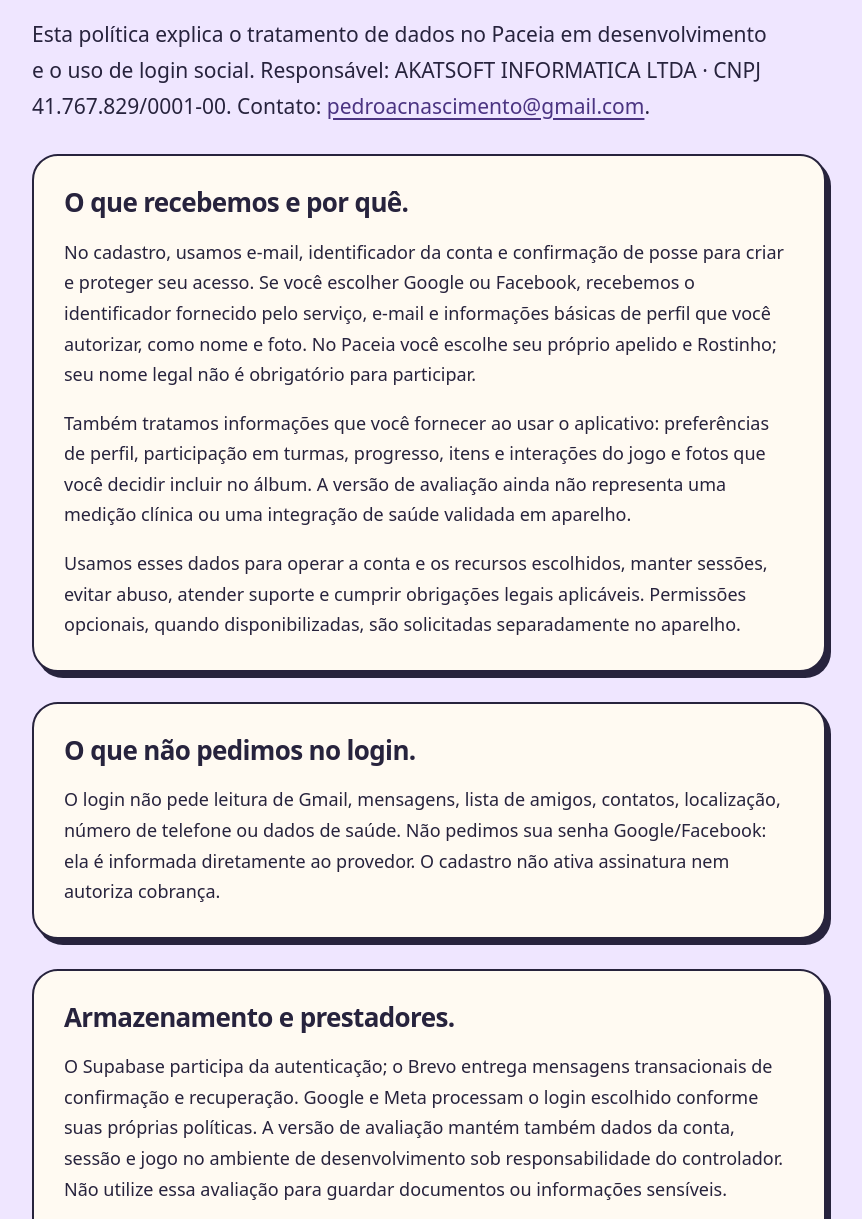
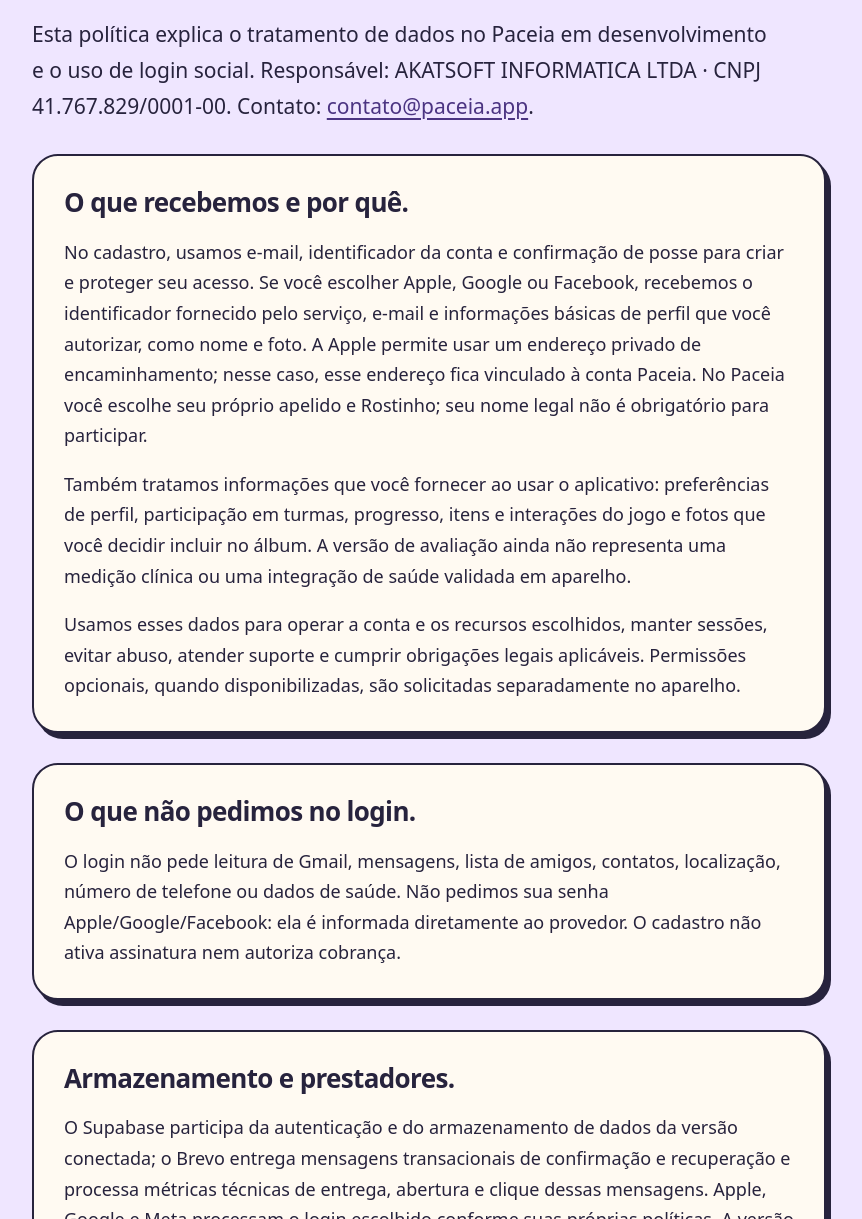
Before and after one commit to Akatsoft/paceia-public, a plain HTML site: page privacidade.html in a window 1280 px wide. Shown: the part 267-1486 px from the top of the page, without its empty margins (211-1073 px from the left). Drawn offline with Linux system fonts and the light colour scheme.

Commit message:
Update Akatsoft support contact and Apple data instructions

```diff
--- a/privacidade.html
+++ b/privacidade.html
@@ -1,8 +1,8 @@
-<!doctype html><html lang="pt-BR"><head><meta charset="utf-8"><meta name="viewport" content="width=device-width,initial-scale=1"><meta name="description" content="Paceia: conheça o aplicativo, sua privacidade e como excluir seus dados."><title>POLÍTICA DE PRIVACIDADE — Paceia</title><link rel="icon" href="assets/caju.svg" type="image/svg+xml"><link rel="stylesheet" href="style.css"></head><body><a class="skip" href="#conteudo">Pular para o conteúdo</a><header><a class="brand" href="index.html" aria-label="Paceia, início">paceia</a><nav aria-label="Menu principal"><a href="privacidade.html">Privacidade</a><a href="excluir-dados.html">Excluir dados</a></nav></header><main id="conteudo"><p class="eyebrow">POLÍTICA DE PRIVACIDADE</p><h1>Sua conta. Seus dados.</h1>
-    <p class="lead">Esta política explica o tratamento de dados no Paceia em desenvolvimento e o uso de login social. Responsável: AKATSOFT INFORMATICA LTDA · CNPJ 41.767.829/0001-00. Contato: <a href="mailto:pedroacnascimento@gmail.com">pedroacnascimento@gmail.com</a>.</p>
-    <section><h2>O que recebemos e por quê.</h2><p>No cadastro, usamos e-mail, identificador da conta e confirmação de posse para criar e proteger seu acesso. Se você escolher Google ou Facebook, recebemos o identificador fornecido pelo serviço, e-mail e informações básicas de perfil que você autorizar, como nome e foto. No Paceia você escolhe seu próprio apelido e Rostinho; seu nome legal não é obrigatório para participar.</p><p>Também tratamos informações que você fornecer ao usar o aplicativo: preferências de perfil, participação em turmas, progresso, itens e interações do jogo e fotos que você decidir incluir no álbum. A versão de avaliação ainda não representa uma medição clínica ou uma integração de saúde validada em aparelho.</p><p>Usamos esses dados para operar a conta e os recursos escolhidos, manter sessões, evitar abuso, atender suporte e cumprir obrigações legais aplicáveis. Permissões opcionais, quando disponibilizadas, são solicitadas separadamente no aparelho.</p></section>
-    <section><h2>O que não pedimos no login.</h2><p>O login não pede leitura de Gmail, mensagens, lista de amigos, contatos, localização, número de telefone ou dados de saúde. Não pedimos sua senha Google/Facebook: ela é informada diretamente ao provedor. O cadastro não ativa assinatura nem autoriza cobrança.</p></section>
-    <section><h2>Armazenamento e prestadores.</h2><p>O Supabase participa da autenticação; o Brevo entrega mensagens transacionais de confirmação e recuperação. Google e Meta processam o login escolhido conforme suas próprias políticas. A versão de avaliação mantém também dados da conta, sessão e jogo no ambiente de desenvolvimento sob responsabilidade do controlador. Não utilize essa avaliação para guardar documentos ou informações sensíveis.</p><p>Esses serviços podem processar dados fora do Brasil. Limitamos o envio ao que é necessário para a função utilizada. Não vendemos dados pessoais nem usamos os dados recebidos de Google/Facebook para publicidade.</p><p>A página institucional não usa ferramentas de publicidade, analytics ou cookies de rastreamento. A hospedagem registra informações técnicas de acesso segundo suas próprias condições. No aplicativo, armazenamento de sessão e credenciais protegidas sustentam o acesso; senhas do Paceia são armazenadas por hash, não em texto aberto.</p></section>
+<!doctype html><html lang="pt-BR"><head><meta charset="utf-8"><meta name="viewport" content="width=device-width,initial-scale=1"><meta name="description" content="Paceia: conheça o aplicativo, sua privacidade e como excluir seus dados."><title>POLÍTICA DE PRIVACIDADE — Paceia</title><link rel="icon" href="assets/caju.svg" type="image/svg+xml"><link rel="stylesheet" href="style.css"></head><body><a class="skip" href="#conteudo">Pular para o conteúdo</a><header><a class="brand" href="index.html" aria-label="Paceia, início">paceia</a><nav aria-label="Menu principal"><a href="privacidade.html">Privacidade</a><a href="excluir-dados.html">Excluir dados</a></nav></header><main id="conteudo" tabindex="-1"><p class="eyebrow">POLÍTICA DE PRIVACIDADE</p><h1>Sua conta. Seus dados.</h1>
+    <p class="lead">Esta política explica o tratamento de dados no Paceia em desenvolvimento e o uso de login social. Responsável: AKATSOFT INFORMATICA LTDA · CNPJ 41.767.829/0001-00. Contato: <a href="mailto:contato@paceia.app">contato@paceia.app</a>.</p>
+    <section><h2>O que recebemos e por quê.</h2><p>No cadastro, usamos e-mail, identificador da conta e confirmação de posse para criar e proteger seu acesso. Se você escolher Apple, Google ou Facebook, recebemos o identificador fornecido pelo serviço, e-mail e informações básicas de perfil que você autorizar, como nome e foto. A Apple permite usar um endereço privado de encaminhamento; nesse caso, esse endereço fica vinculado à conta Paceia. No Paceia você escolhe seu próprio apelido e Rostinho; seu nome legal não é obrigatório para participar.</p><p>Também tratamos informações que você fornecer ao usar o aplicativo: preferências de perfil, participação em turmas, progresso, itens e interações do jogo e fotos que você decidir incluir no álbum. A versão de avaliação ainda não representa uma medição clínica ou uma integração de saúde validada em aparelho.</p><p>Usamos esses dados para operar a conta e os recursos escolhidos, manter sessões, evitar abuso, atender suporte e cumprir obrigações legais aplicáveis. Permissões opcionais, quando disponibilizadas, são solicitadas separadamente no aparelho.</p></section>
+    <section><h2>O que não pedimos no login.</h2><p>O login não pede leitura de Gmail, mensagens, lista de amigos, contatos, localização, número de telefone ou dados de saúde. Não pedimos sua senha Apple/Google/Facebook: ela é informada diretamente ao provedor. O cadastro não ativa assinatura nem autoriza cobrança.</p></section>
+    <section><h2>Armazenamento e prestadores.</h2><p>O Supabase participa da autenticação e do armazenamento de dados da versão conectada; o Brevo entrega mensagens transacionais de confirmação e recuperação e processa métricas técnicas de entrega, abertura e clique dessas mensagens. Apple, Google e Meta processam o login escolhido conforme suas próprias políticas. A versão de avaliação mantém também dados da conta, sessão e jogo no ambiente de desenvolvimento sob responsabilidade do controlador. Não utilize essa avaliação para guardar documentos ou informações sensíveis.</p><p>Esses serviços podem processar dados fora do Brasil. Limitamos o envio ao que é necessário para a função utilizada. Não vendemos dados pessoais nem usamos os dados recebidos de Apple/Google/Facebook para publicidade.</p><p>A página institucional não usa ferramentas de publicidade, analytics ou cookies de rastreamento. A hospedagem registra informações técnicas de acesso segundo suas próprias condições. No aplicativo, armazenamento de sessão e credenciais protegidas sustentam o acesso; senhas do Paceia são armazenadas por hash, não em texto aberto.</p></section>
     <section><h2>Visibilidade e segurança.</h2><p>Seu e-mail não é mostrado à turma. Apelido, Rostinho e ações de grupo podem ser vistos por participantes conforme o recurso utilizado. O acesso administrativo é restrito; segredos de provedores não são distribuídos no aplicativo. Nenhum sistema oferece garantia absoluta contra incidentes.</p></section>
     <section><h2>Seus direitos e exclusão.</h2><p>Você pode pedir confirmação e acesso aos seus dados, correção, informações sobre compartilhamento e, quando aplicável, portabilidade, oposição, revogação de consentimento ou eliminação. Envie o pedido ao contato acima. Podemos confirmar sua titularidade, sem pedir senha, código de login ou cópia de documento por um canal público.</p><p><a href="excluir-dados.html">Veja as instruções para excluir sua conta e os dados associados.</a> Dados necessários ao funcionamento são mantidos enquanto a conta estiver ativa. Após exclusão validada, removemos os dados ativos associados à conta; registros que precisem ser preservados por obrigação legal ou segurança serão limitados à finalidade e ao prazo aplicáveis. Backups e registros independentes dos provedores seguem seus ciclos técnicos e legais; uma exceção ao pedido será explicada ao titular.</p><p>Você também pode recorrer à <a href="https://www.gov.br/anpd/pt-br/assuntos/titular-de-dados/direito-dos-titulares">Autoridade Nacional de Proteção de Dados</a>.</p></section>
-    <section><h2>Mudanças nesta política.</h2><p>Publicaremos alterações nesta página. Novos tratamentos, permissões ou integrações serão informados antes da coleta quando necessário. Atualização: 17 de novembro de 2026.</p></section></main><footer><a href="index.html">Paceia</a><span>AKATSOFT INFORMATICA LTDA · CNPJ 41.767.829/0001-00</span><a href="mailto:pedroacnascimento@gmail.com">Contato</a></footer></body></html>
+    <section><h2>Mudanças nesta política.</h2><p>Publicaremos alterações nesta página. Novos tratamentos, permissões ou integrações serão informados antes da coleta quando necessário. Atualização: 17 de novembro de 2026.</p></section></main><footer><a href="index.html">Paceia</a><span>AKATSOFT INFORMATICA LTDA · CNPJ 41.767.829/0001-00</span><a href="mailto:contato@paceia.app">Contato</a></footer></body></html>
```
Also changed, not shown: excluir-dados.html (+5 -5 lines), index.html (+2 -2 lines).
